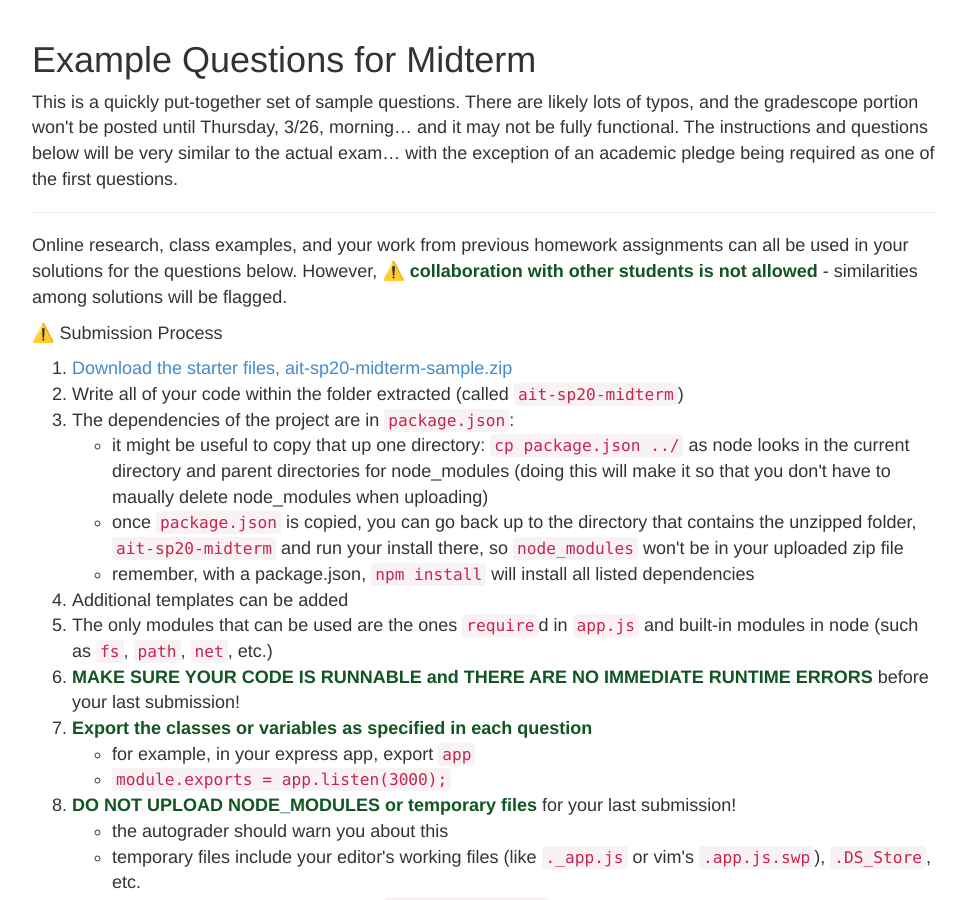
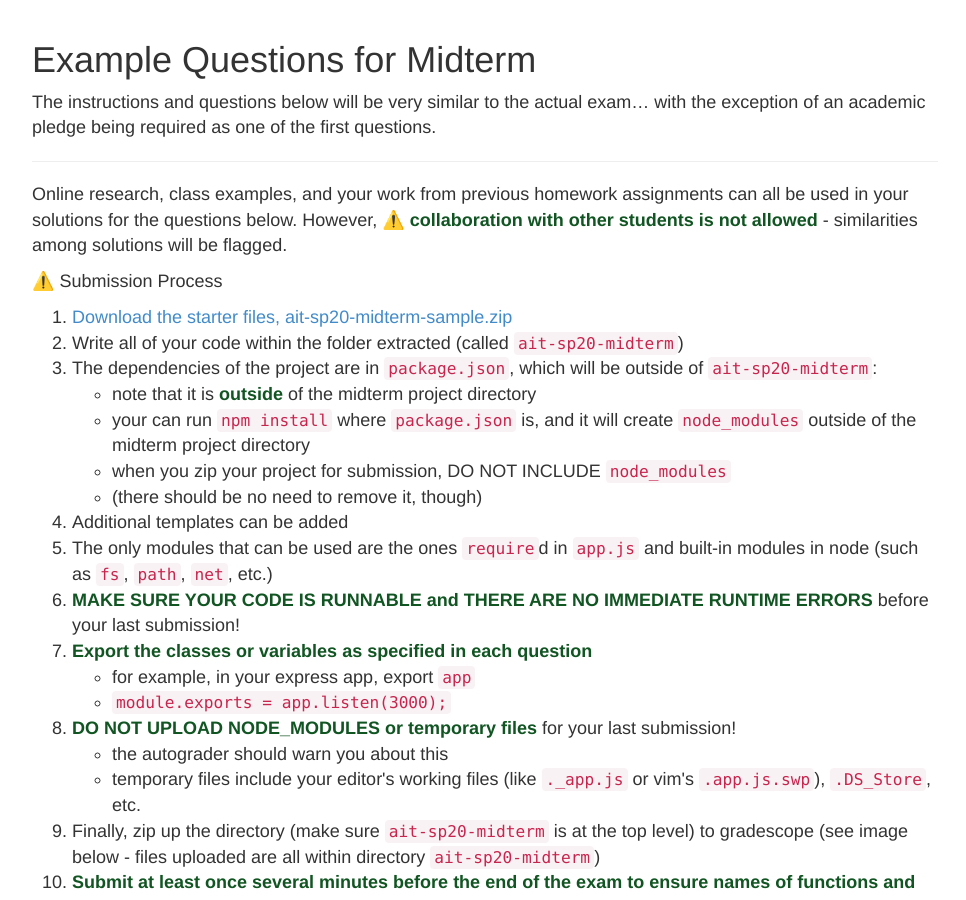
Before and after one commit to foureyes/csci-ua.0480-fall2020-034, a Jekyll site: the page built from midterm/sp20-sample.md, in a window 1280 px wide and 900 px high. Shown: the whole window, without its empty margins (155-1121 px from the left). Built offline with Jekyll 4.4.1, drawn with Linux system fonts in a browser that asks for light colours.

Commit message:
fix up sample

```diff
--- a/midterm/sp20-sample.md
+++ b/midterm/sp20-sample.md
@@ -5,7 +5,7 @@ title: CSCI-UA.0480 - Example Questions
 
 # Example Questions for Midterm
 
-This is a quickly put-together set of sample questions. There are likely lots of typos, and the gradescope portion won't be posted until Thursday, 3/26, morning... and it may not be fully functional. The instructions and questions below will be very similar to the actual exam... with the exception of an academic pledge being required as one of the first questions.
+The instructions and questions below will be very similar to the actual exam... with the exception of an academic pledge being required as one of the first questions.
 
 <hr>
 
@@ -16,10 +16,11 @@ Online research, class examples, and your work from previous homework assignment
 
 1. [Download the starter files, ait-sp20-midterm-sample.zip](ait-sp20-midterm-sample.zip)
 2. Write all of your code within the folder extracted (called `ait-sp20-midterm`)
-3. The dependencies of the project are in `package.json`:
-	* it might be useful to copy that up one directory: `cp package.json ../` as node looks in the current directory and parent directories for node_modules (doing this will make it so that you don't have to maually delete node_modules when uploading)
-	* once `package.json` is copied, you can go back up to the directory that contains the unzipped folder, `ait-sp20-midterm` and run your install there, so `node_modules` won't be in your uploaded zip file
-	* remember, with a package.json, `npm install` will install all listed dependencies
+3. The dependencies of the project are in `package.json`, which will be outside of `ait-sp20-midterm`:
+	* note that it is __outside__ of the midterm project directory
+	* your can run `npm install` where `package.json` is, and it will create `node_modules` outside of the midterm project directory
+	* when you zip your project for submission, DO NOT INCLUDE `node_modules`
+	* (there should be no need to remove it, though)
 4. Additional templates can be added
 5. The only modules that can be used are the ones `require`d in `app.js` and built-in modules in node (such as `fs`, `path`, `net`, etc.)
 6. __MAKE SURE YOUR CODE IS RUNNABLE and THERE ARE NO IMMEDIATE RUNTIME ERRORS__ before your last submission!
```
Also changed, not shown: midterm/package.json (added, +17 -0 lines), 1 other file.
